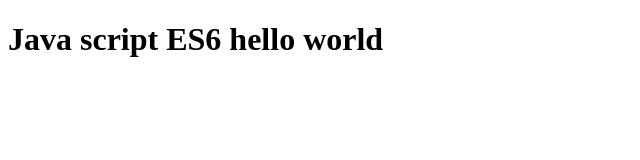
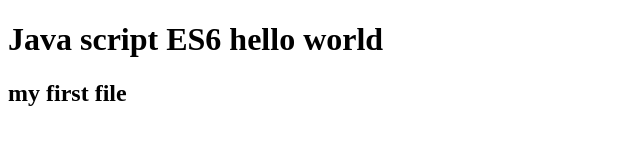
Before and after one commit to aneeshaanwar098/java-script-hello-world, a plain HTML site: page index.html in a window 1280 px wide. Shown: the whole page, without its empty margins (0-640 px from the left). Drawn offline with Linux system fonts and the light colour scheme.

```diff
--- a/index.html
+++ b/index.html
@@ -7,6 +7,7 @@
 </head>
 <body>
     <h1>Java script ES6 hello world</h1>
+    <h2>my first file </h2>
 
 
 
--- a/script.mjs
+++ b/script.mjs
@@ -1 +1,2 @@
 console.log("javascript ES6 hello world")
+console.log("my first file")
```
